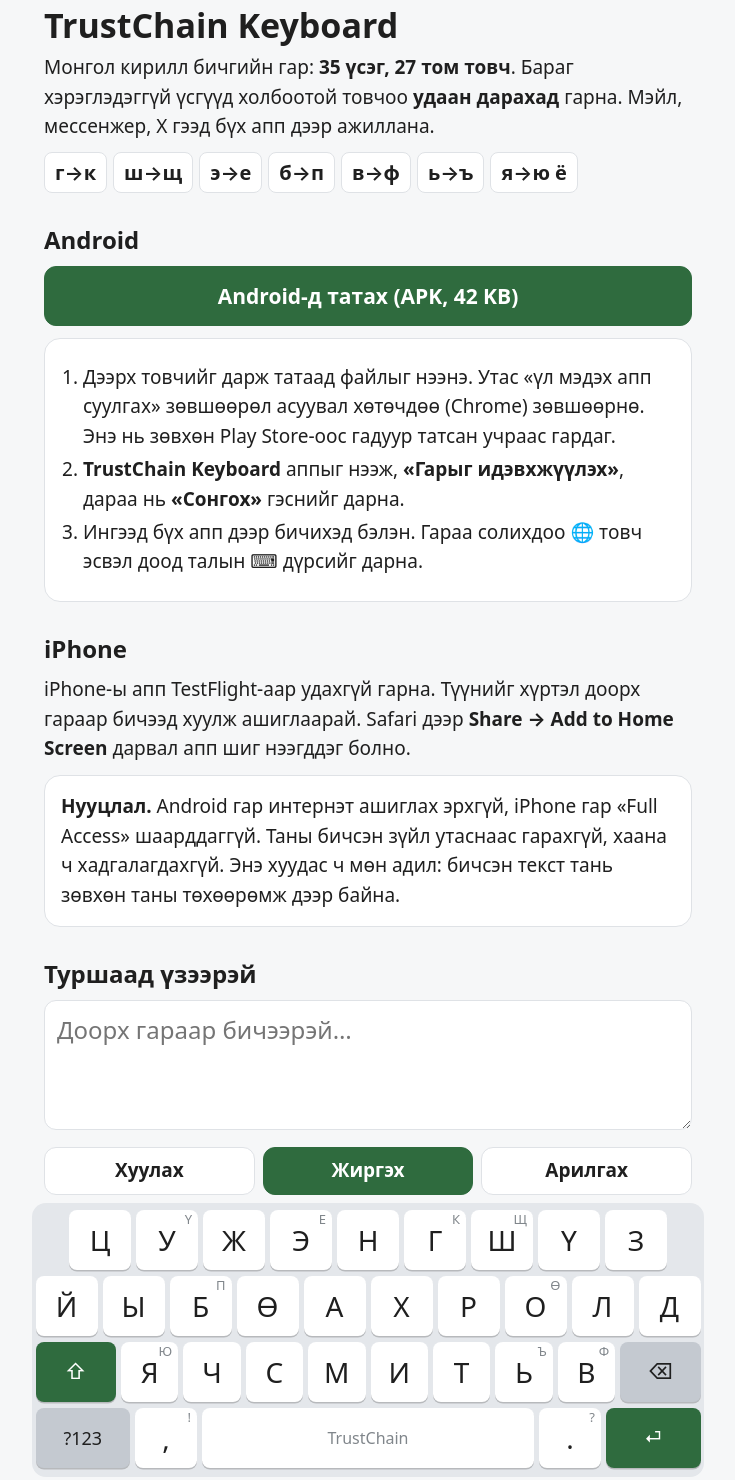
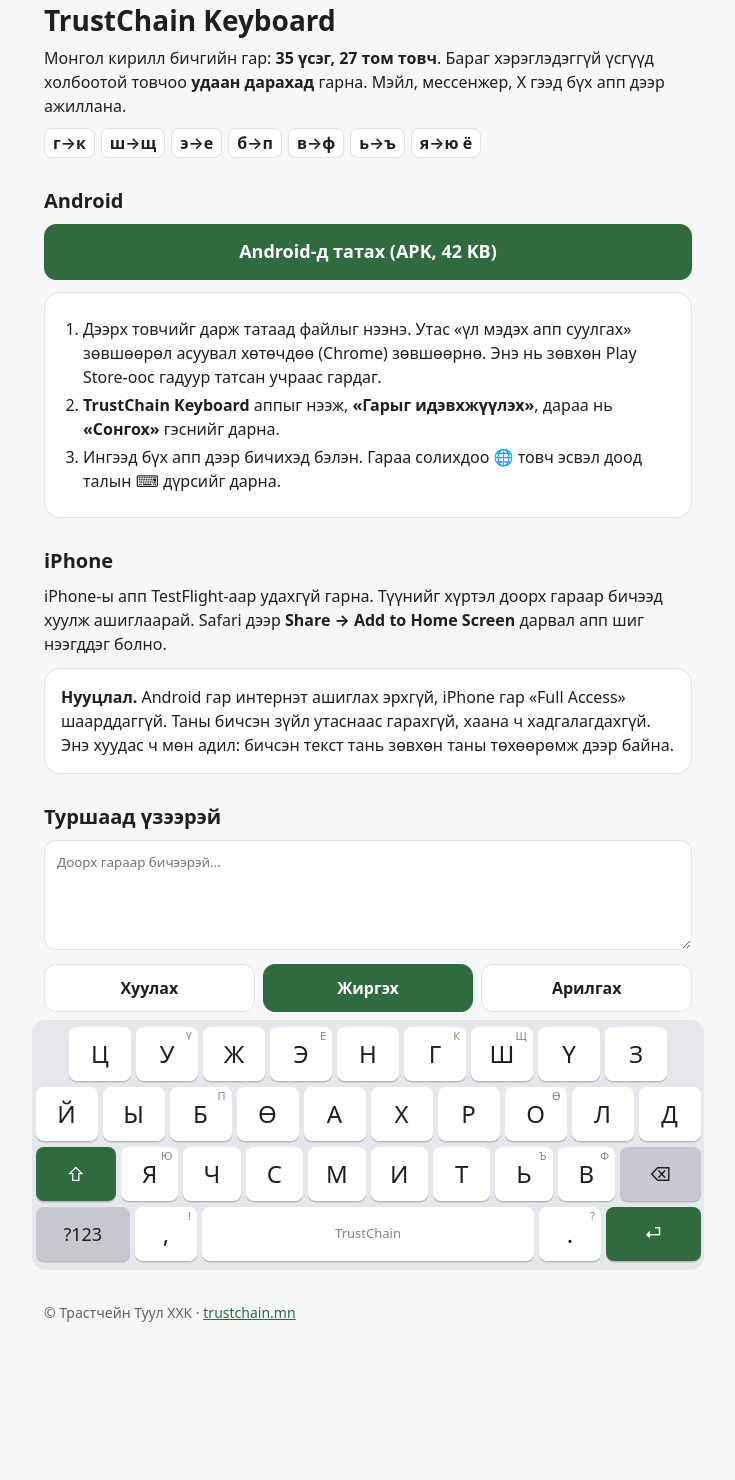
Before and after one commit to Naidan504/trustchain-keyboard, a plain HTML site: page web/index.html in a window 1280 px wide. Shown: the part 64-1544 px from the top of the page, without its empty margins (272-1007 px from the left). After the commit the page ends 1411 px from the top, so only its background shows below. Drawn offline with Linux system fonts and the light colour scheme.

Commit message:
Revert "Web: larger text and keys, pinch-zoom allowed again (double-tap zoom stays off)"
This reverts commit c698fdf6a8f6efc95ea486abe3bd2db958207813.

```diff
--- a/web/index.html
+++ b/web/index.html
@@ -2,7 +2,7 @@
 <html lang="mn">
 <head>
 <meta charset="utf-8">
-<meta name="viewport" content="width=device-width, initial-scale=1, viewport-fit=cover">
+<meta name="viewport" content="width=device-width, initial-scale=1, maximum-scale=1, viewport-fit=cover">
 <title>TrustChain Keyboard</title>
 <meta name="description" content="Монгол кирилл гар: 35 үсэг, 27 том товч. Ховор үсэг удаан дарахад гарна. Android болон iPhone.">
 <meta name="theme-color" content="#2F6B3E">
@@ -14,44 +14,43 @@
 :root{--bg:#f6f7f8;--card:#fff;--ink:#1f1f1f;--muted:#5f6368;--brand:#2F6B3E;--on-brand:#fff;--kb:#e4e7eb;--key:#fff;--key-down:#c9ced5;--special:#c4c9d0;--hint:#80868b;--shadow:rgba(0,0,0,.2);--line:#dfe2e6}
 @media (prefers-color-scheme:dark){:root{--bg:#121314;--card:#1e2022;--ink:#ededed;--muted:#9aa0a6;--brand:#a8d5ac;--on-brand:#10301a;--kb:#1b1d1f;--key:#3a3d41;--key-down:#55595e;--special:#2b2e31;--hint:#9aa0a6;--shadow:rgba(0,0,0,.5);--line:#2e3134}}
 *{box-sizing:border-box;touch-action:manipulation}
-html,body{margin:0;background:var(--bg);color:var(--ink);font:19px/1.55 system-ui,-apple-system,"Segoe UI",Roboto,sans-serif}
+html,body{margin:0;background:var(--bg);color:var(--ink);font:16px/1.5 system-ui,-apple-system,"Segoe UI",Roboto,sans-serif}
 main{max-width:680px;margin:0 auto;padding:0 16px calc(24px + env(safe-area-inset-bottom))}
 header{display:flex;align-items:center;gap:10px;padding:14px 0}
 header img{width:32px;height:32px}
-header a{color:var(--brand);font-weight:700;text-decoration:none;font-size:21px}
-h1{font-size:34px;line-height:1.2;margin:8px 0}
-h2{font-size:24px;margin:28px 0 8px}
+header a{color:var(--brand);font-weight:700;text-decoration:none;font-size:18px}
+h1{font-size:28px;line-height:1.2;margin:8px 0}
+h2{font-size:20px;margin:28px 0 8px}
 p{margin:8px 0}
 .muted{color:var(--muted)}
 .btn{display:inline-flex;align-items:center;justify-content:center;gap:8px;min-height:48px;padding:0 18px;border-radius:12px;border:1px solid var(--line);background:var(--card);color:var(--ink);font:inherit;font-weight:600;text-decoration:none;cursor:pointer}
 .btn.primary{background:var(--brand);border-color:var(--brand);color:var(--on-brand)}
-.big{width:100%;font-size:21px;min-height:60px}
+.big{width:100%;font-size:18px;min-height:56px}
 .card{background:var(--card);border:1px solid var(--line);border-radius:16px;padding:16px;margin:12px 0}
 ol{padding-left:22px;margin:8px 0}
 li{margin:4px 0}
 .pairs{display:flex;flex-wrap:wrap;gap:6px;margin:10px 0}
-.pairs span{border:1px solid var(--line);border-radius:8px;padding:4px 10px;font-size:20px;background:var(--card);font-weight:600}
+.pairs span{border:1px solid var(--line);border-radius:8px;padding:2px 8px;background:var(--card);font-weight:600}
 /* demo */
-textarea{width:100%;min-height:130px;border-radius:12px;border:1px solid var(--line);background:var(--card);color:var(--ink);font:24px/1.4 inherit;font-size:24px;font-family:inherit;padding:12px;resize:vertical}
+textarea{width:100%;min-height:110px;border-radius:12px;border:1px solid var(--line);background:var(--card);color:var(--ink);font:20px/1.4 inherit;font-family:inherit;padding:12px;resize:vertical}
 .actions{display:flex;gap:8px;margin:8px 0}
 .actions .btn{flex:1;padding:0 8px}
 .kb{background:var(--kb);border-radius:14px;padding:4px 1px 6px;margin:0 -12px;user-select:none;-webkit-user-select:none;touch-action:none;-webkit-touch-callout:none;position:relative}
 .row{display:flex;justify-content:center}
-.key{position:relative;flex:1 1 0;height:60px;margin:3px 2.5px;border:0;border-radius:8px;background:var(--key);color:var(--ink);font:28px/1 system-ui,-apple-system,sans-serif;box-shadow:0 1.5px 0 var(--shadow);display:flex;align-items:center;justify-content:center;padding:0;max-width:calc(10% - 5px)}
+.key{position:relative;flex:1 1 0;height:54px;margin:3px 2.5px;border:0;border-radius:8px;background:var(--key);color:var(--ink);font:24px/1 system-ui,-apple-system,sans-serif;box-shadow:0 1.5px 0 var(--shadow);display:flex;align-items:center;justify-content:center;padding:0;max-width:calc(10% - 5px)}
 .key.w14{flex-grow:1.4;max-width:calc(14% - 6px)}
 .key.w15{flex-grow:1.5;max-width:calc(15% - 6px)}
-.key.space{flex-grow:4.5;max-width:none;font-size:16px;color:var(--hint)}
-.key.special{background:var(--special);font-size:21px}
-.key.w15{font-size:18px;white-space:nowrap}
+.key.space{flex-grow:4.5;max-width:none;font-size:13px;color:var(--hint)}
+.key.special{background:var(--special);font-size:18px}
 .key.accent{background:var(--brand);color:var(--on-brand)}
 .key.down{background:var(--key-down)}
-.key small{position:absolute;top:3px;right:6px;font-size:13px;color:var(--hint)}
+.key small{position:absolute;top:3px;right:6px;font-size:11px;color:var(--hint)}
 .bubble{position:absolute;display:flex;background:var(--card);border-radius:10px;box-shadow:0 4px 14px var(--shadow);z-index:5;pointer-events:none}
-.bubble div{min-width:48px;height:62px;display:flex;align-items:center;justify-content:center;font-size:32px;border-radius:8px;margin:3px}
+.bubble div{min-width:44px;height:56px;display:flex;align-items:center;justify-content:center;font-size:28px;border-radius:8px;margin:3px}
 .bubble div.sel{background:var(--brand);color:var(--on-brand)}
 .toast{position:fixed;left:50%;bottom:24px;transform:translateX(-50%);background:var(--ink);color:var(--bg);padding:10px 16px;border-radius:10px;opacity:0;transition:opacity .2s;pointer-events:none}
 .toast.show{opacity:1}
-footer{margin-top:32px;font-size:16px}
+footer{margin-top:32px;font-size:14px}
 footer a{color:var(--brand)}
 </style>
 </head>
```
Also changed, not shown: launch/web-390-dark.png, launch/web-390.png, launch/web-longpress.png.
